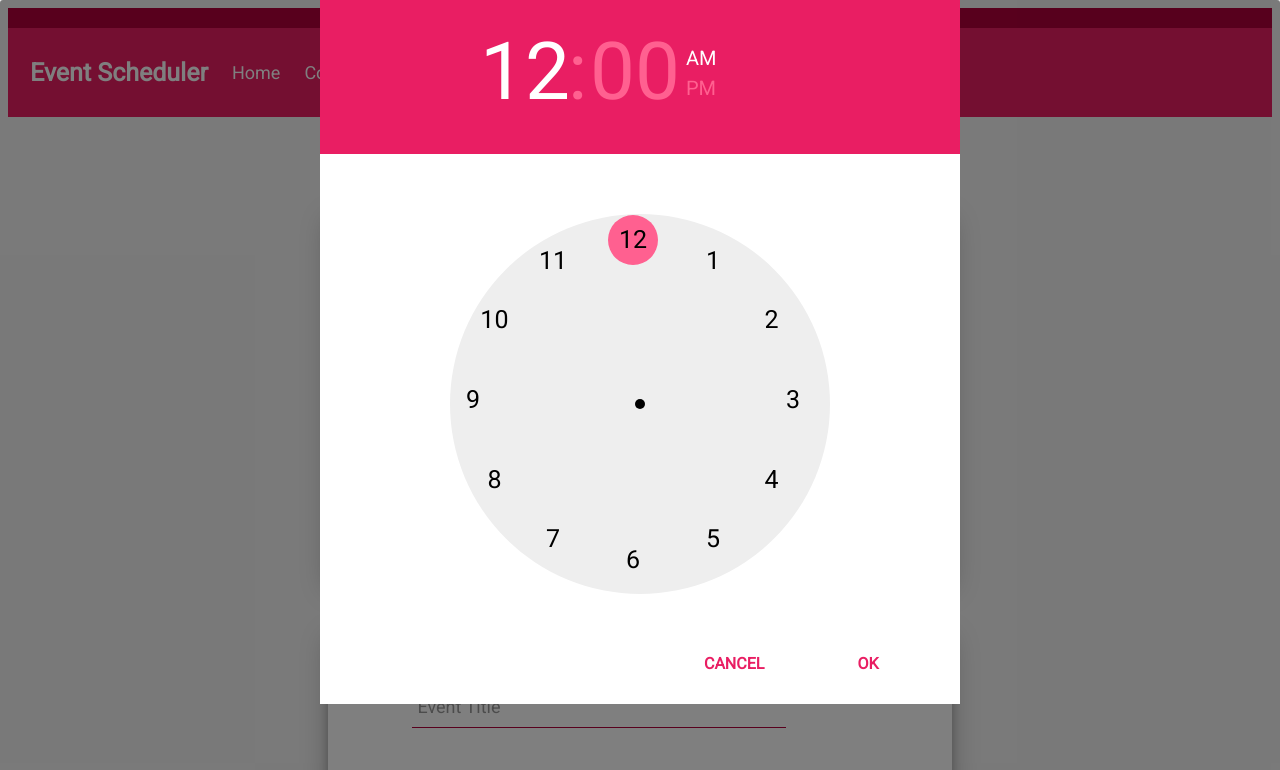
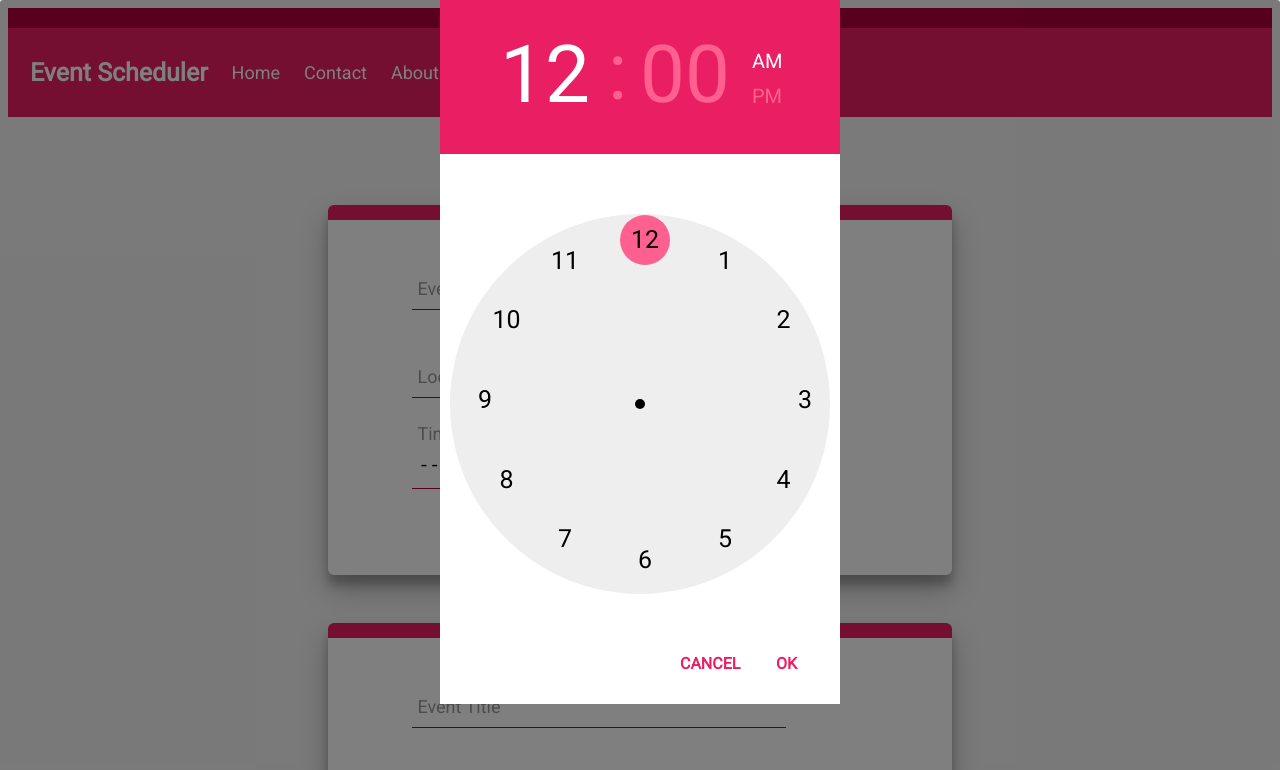
Before and after one commit to a-gheorghe/time_picker, a website: page index.html in a window 1280 px wide. Both pictures are taken after a click on the picture 776 px from the left and 458 px from the top of the page. Shown: the top 770 px of the page. Drawn offline with Linux system fonts and the light colour scheme.

Commit message:
clock is fixed position when modal is resized

```diff
--- a/css/styles.css
+++ b/css/styles.css
@@ -2,6 +2,7 @@
     --primary: #e91e63;
 	--dark: #b0003a;
 	--light: #ff6090;
+    font-size: 16px;
 }
 
 
@@ -48,7 +49,7 @@ body, html {
 }
 
 .main-header a.logo {
-	font-size: 25px;
+	font-size: 1.56rem;
 	font-weight: bold;
 }
 
@@ -101,7 +102,7 @@ body, html {
 
 input {
 	width: 70%;
-	font-size:18px;
+	font-size:1.125rem;
 	padding:10px 10px 10px 5px;
 	display:block;
 	border:none;
@@ -114,7 +115,7 @@ input:focus {
 
 label {
 	color:#999;
-	font-size:18px;
+	font-size:1.125rem;
 	font-weight:normal;
 	position:absolute;
 	pointer-events:none;
@@ -126,7 +127,7 @@ label {
 input:focus ~ label,
 input:valid ~ label {
 	top:-20px;
-	font-size:14px;
+	font-size:1.143rem;
 	color:var(--dark);
 }
 
@@ -162,7 +163,7 @@ input:valid ~ label {
     border-radius: 3px;
     z-index: 1;
     height: 700px;
-    width: 50%;
+    width: 400px;
     margin-bottom: 100px;
 }
 
@@ -174,7 +175,7 @@ input:valid ~ label {
 
 /* styling for hour, colon and minutes */
 .header span {
-    font-size: 80px;
+    font-size: 5rem;
     position: absolute;
 }
 
@@ -182,40 +183,39 @@ input:valid ~ label {
 .header div {
     position: absolute;
     left: 366px;
-    font-size: 20px;
+    font-size: 1.25rem;
 }
 
 #hour {
-    left: 160px;
-    top: 25px;
+    left: 15%;
+    top: 4%;
+}
+
+#colon {
+    left: 42%;
+    top: 3.5%;
+}
+
+#minute {
+    left: 50%;
+    top: 4%;
+}
+
+#morn_text {
+    top: 7%;
+    left: 78%;
 }
 
 
-
-#colon {
-    left: 248px;
-    top: 25px;
-}
-
-#minute {
-    left: 270px;
-    top: 25px;
-}
-
-
-#morn_text {
-    top: 46px;
-    /* color: #9e47ff */
+#aft_text {
+    top: 12%;
+    left: 78%;
 }
 
 .selected_text {
     color: white;
 }
 
-#aft_text {
-    top: 76px;
-    /* color: #9e47ff */
-}
 
 .m_body {
     height: 500px;
@@ -236,7 +236,7 @@ input:valid ~ label {
 }
 
 .options {
-    font-size: 42px;
+    font-size: 2.625rem;
     position: relative;
 }
 
@@ -283,7 +283,7 @@ input:valid ~ label {
     left: 45%;
     top: 53.5%;
     color: black;
-    font-size: 25px;
+    font-size: 1.56rem;
 	z-index: 50;
 }
 
```
